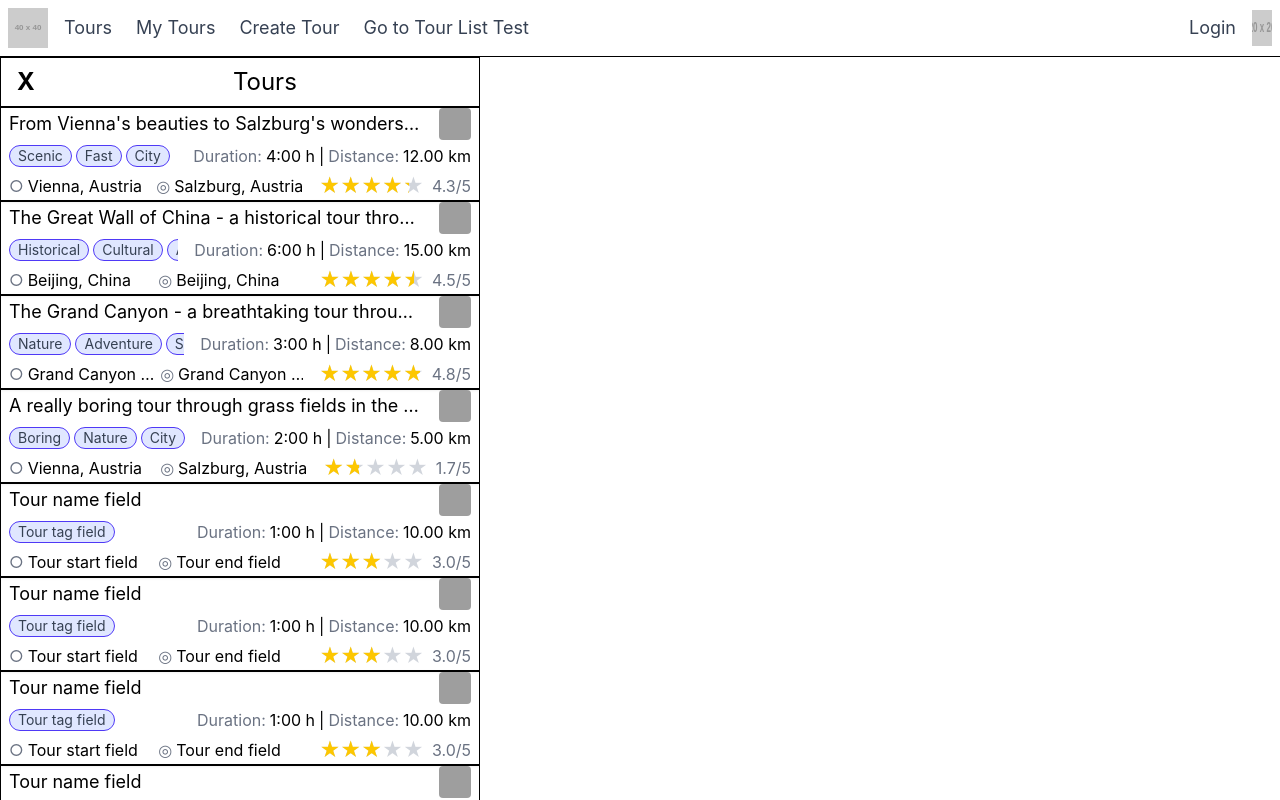
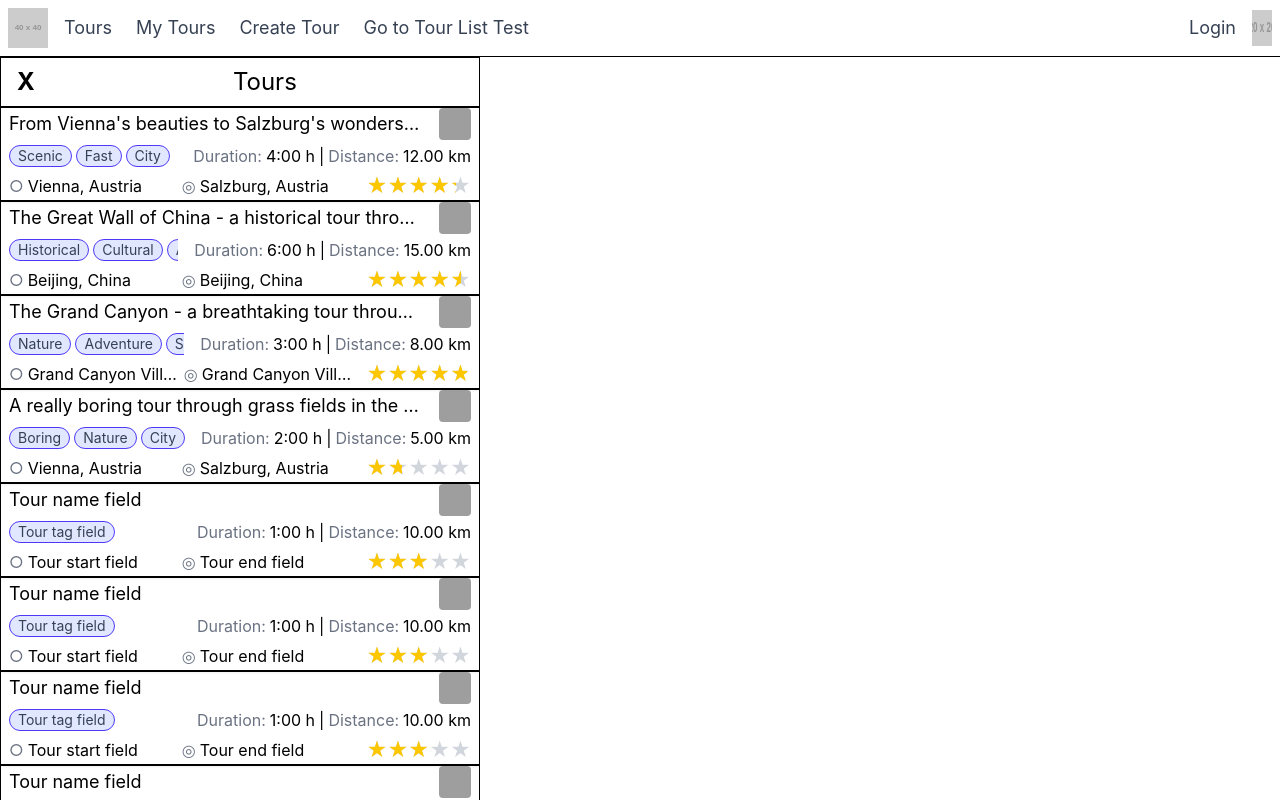
Before and after one commit to emubi50/tour-planner, an Angular app in the folder frontend/: page /tourListTest in a window 1280 px wide. Built offline with nearby package versions, Linux system fonts and the light colour scheme; grey boxes are pictures that could not be loaded.

Commit message:
(feat): Added the ability to hide the stars and/or the text on StarRating through inputs
(ref): TourShort now hides the rating-text on StarRating

```diff
--- a/frontend/src/app/components/star-rating/star-rating.html
+++ b/frontend/src/app/components/star-rating/star-rating.html
@@ -2,6 +2,7 @@
   [ngClass]="reverse() ? 'flex-row-reverse' : 'flex-row'"
   class="flex text-lg md:text-xl gap-0.5 md:gap-2 items-center"
 >
+  @if (!hideStars()) {
     <div id="star-container" class="relative flex">
       <!-- Gray stars -->
       <div class="flex text-gray-300 select-none">
@@ -19,7 +20,10 @@
         }
       </div>
     </div>
+  }
+  @if (!hideText()) {
     <span class="text-gray-500 text-xs md:text-base"
       >{{ normalizedRatingString }}/5</span
     >
+  }
 </div>
--- a/frontend/src/app/components/star-rating/star-rating.ts
+++ b/frontend/src/app/components/star-rating/star-rating.ts
@@ -12,6 +12,9 @@ export class StarRating {
   rating = input<number>(0);
   reverse = input<boolean>(false);
 
+  hideStars = input<boolean>(false);
+  hideText = input<boolean>(false);
+
   get normalizedRating() {
     return Math.max(0, Math.min(5, this.rating()));
   }
--- a/frontend/src/app/components/tour-short/tour-short.html
+++ b/frontend/src/app/components/tour-short/tour-short.html
@@ -28,7 +28,10 @@
     </div>
   </div>
   <div id="line 3" class="flex flex-row-reverse items-center gap-2 md:gap-4">
-    <app-star-rating [rating]="tour().rating"></app-star-rating>
+    <app-star-rating
+      [rating]="tour().rating"
+      [hideText]="true"
+    ></app-star-rating>
     <div class="flex gap-1 text-sm md:text-base w-full overflow-hidden">
       <app-location-start class="w-1/2" [location]="tour().start" />
       <app-location-end class="w-1/2" [location]="tour().end" />
```
Lines whose indentation alone changed are shown as unchanged.
